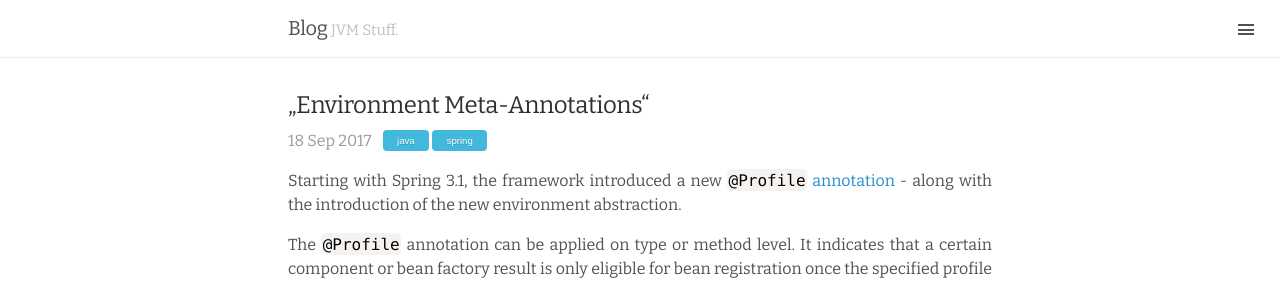
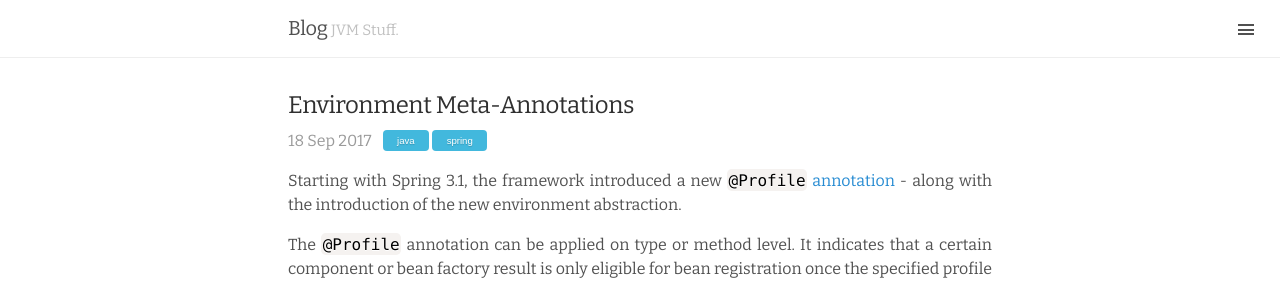
Before and after one commit to andresteingress/andresteingress.github.io, a Jekyll site: the page built from _posts/2017-09-18-environment-meta-annotations.md, in a window 1280 px wide. Shown: the top 283 px of the page. Built offline with Jekyll 4.4.1, drawn with Linux system fonts in a browser that asks for light colours; Markdown is read by kramdown in place of the engine named in the settings; comment, search, counter and statistics services are not loaded.

```diff
--- a/_posts/2017-09-18-environment-meta-annotations.md
+++ b/_posts/2017-09-18-environment-meta-annotations.md
@@ -1,6 +1,6 @@
 ---
 layout: post
-title: „Environment Meta-Annotations“
+title: Environment Meta-Annotations
 categories:
 - java
 - spring
```
